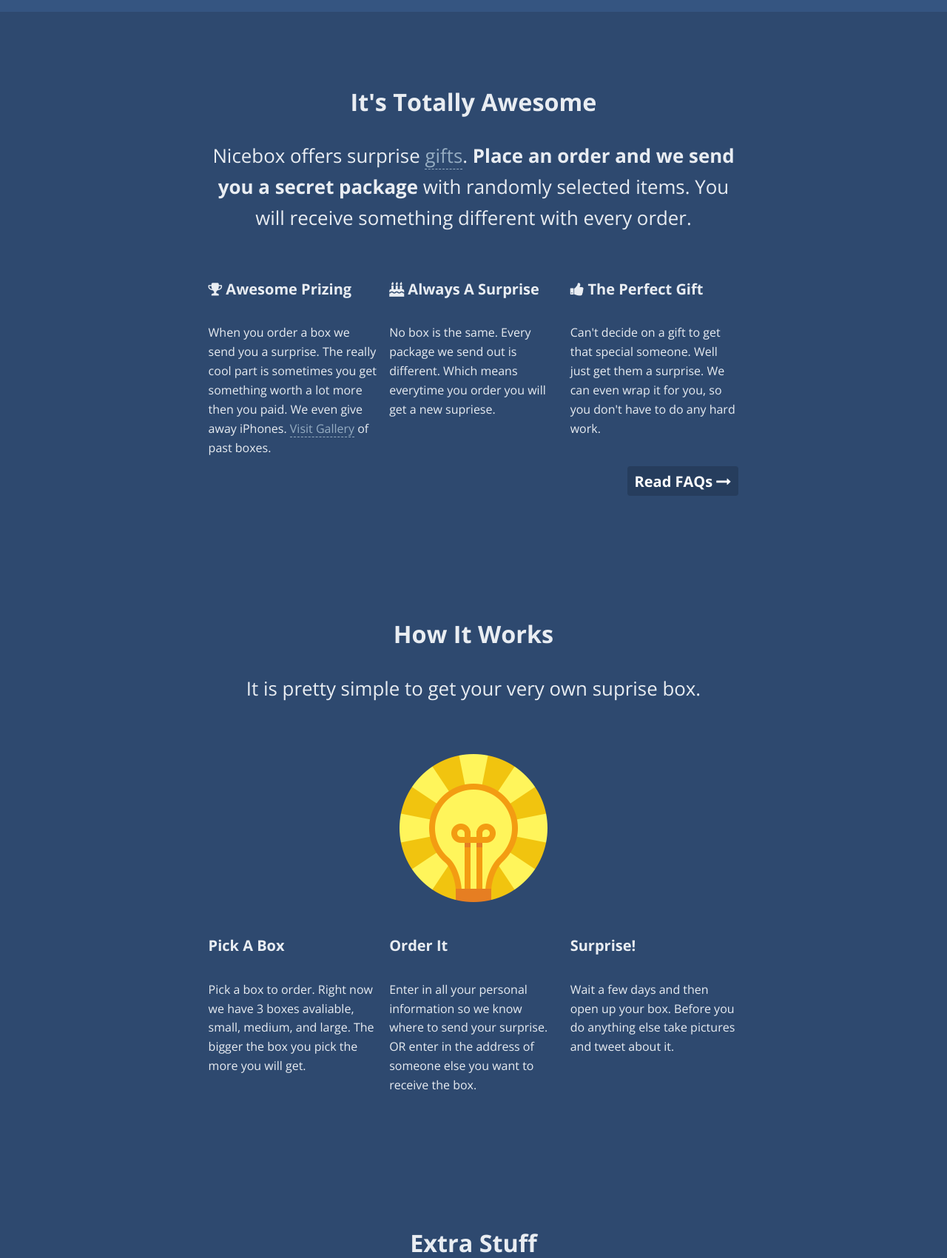
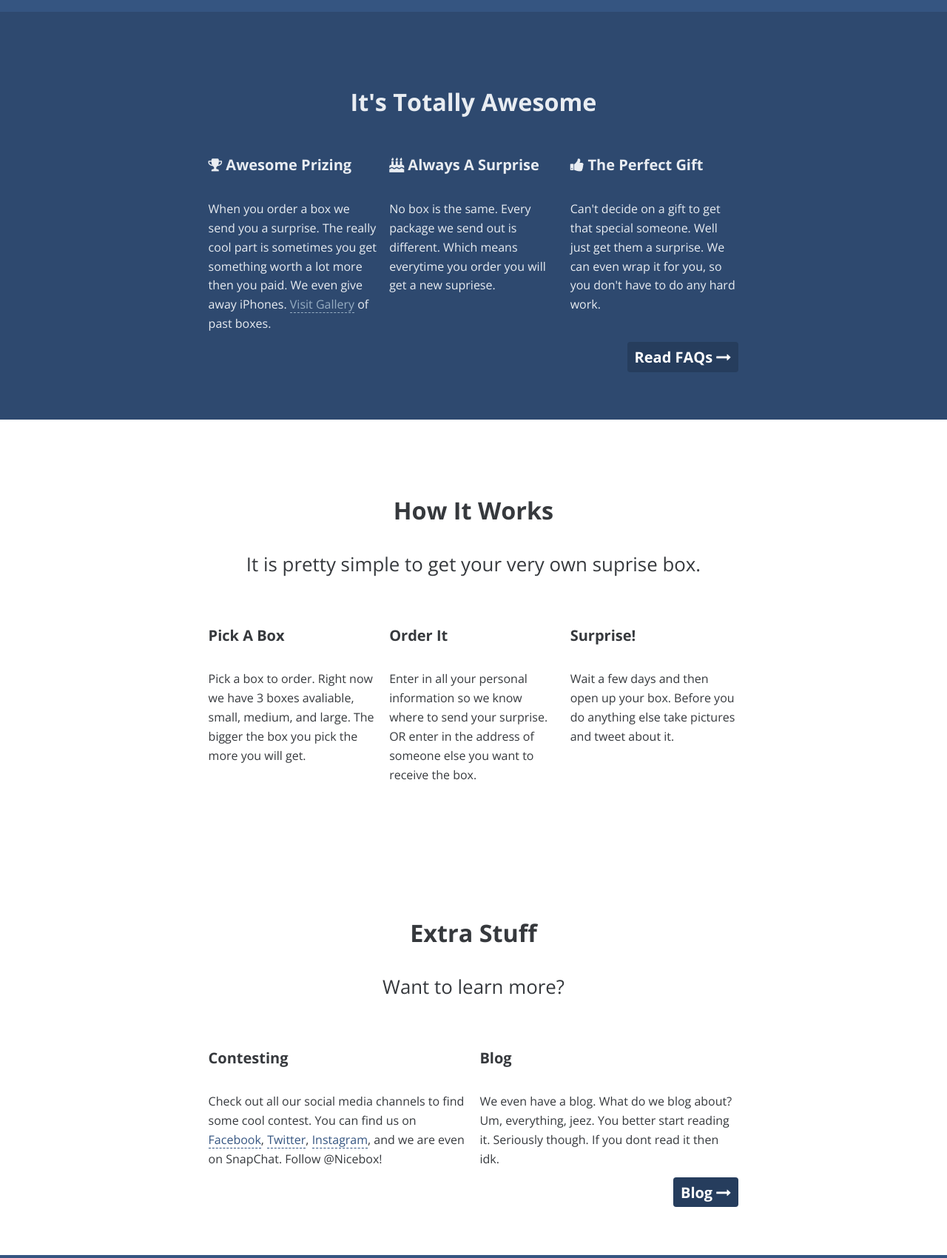
Before and after one commit to thomaskimura/Nicebox, a PHP site: page /about.php in a window 1280 px wide. Shown: the part 287-1987 px from the top of the page at 74% size. Run offline with PHP 8.4, Linux system fonts and the light colour scheme; data that the repository does not hold is empty; some libraries are stand-ins or nearby versions.

Commit message:
Minor
Minor changes

```diff
--- a/about.php
+++ b/about.php
@@ -13,14 +13,15 @@
 </div>
 
 
+
 <div class="darkBlue5Background padding">
 	<div class="container">
 
 		<div class="centerColumn">
       <h3 class="centerText ">It's Totally Awesome</h3>
-        <p class="biggerText centerText">
+        <!-- <p class="biggerText centerText">
 Nicebox offers surprise <a href="gifts.php">gifts</a>. <strong>Place an order and we send you a secret package</strong> with randomly selected items. You will receive something different with every order.
-        </p>
+        </p> -->
     </div>
 
     <div class="centerColumn">
@@ -49,32 +50,32 @@ Nicebox offers surprise <a href="gifts.php">gifts</a>. <strong>Place an order an
 </div>
 
 
-<div class="darkBlue5Background  padding">
+<div class="whiteBackground  padding darkText">
 	<div class="container">
 
 		<div class="centerColumn">
-      <h3 class="centerText ">How It Works</h3>
+      <h3 class="centerText darkText">How It Works</h3>
         <p class="biggerText centerText">
 It is pretty simple to get your very own suprise box.
         </p>
-      <img src="img/icons/Bulb@2x.png" class="padding-small">
+      <!-- <img src="img/icons/Bulb@2x.png" class="padding-small"> -->
     </div>
 
     <div class="centerColumn">
       <div class="large4">
-        <h5 class="">Pick A Box</h3>
+        <h5 class="darkText">Pick A Box</h3>
         <p class="">
   Pick a box to order. Right now we have 3 boxes avaliable, small, medium, and large. The bigger the box you pick the more you will get.
         </p>
       </div>
       <div class="large4">
-        <h5 class="">Order It</h3>
+        <h5 class="darkText">Order It</h3>
         <p class="">
   Enter in all your personal information so we know where to send your surprise. OR enter in the address of someone else you want to receive the box.
         </p>
       </div>
       <div class="large4">
-        <h5 class="">Surprise!</h3>
+        <h5 class="darkText">Surprise!</h3>
         <p class="">
   Wait a few days and then open up your box. Before you do anything else take pictures and tweet about it.
         </p>
@@ -85,12 +86,12 @@ It is pretty simple to get your very own suprise box.
 </div>
 
 
-<div class="padding  darkBlue5Background">
+<div class="padding  whiteBackground darkText">
 	<div class="container">
 
 		<div class="centerColumn">
-      <h3 class="centerText ">Extra Stuff</h3>
-      <img src="img/icons/Box1@2x.png" class="padding-small">
+      <h3 class="centerText darkText">Extra Stuff</h3>
+      <!-- <img src="img/icons/Box1@2x.png" class="padding-small"> -->
         <p class="biggerText centerText">
 Want to learn more?
         </p>
@@ -98,13 +99,13 @@ Want to learn more?
 
     <div class="centerColumn">
       <div class="large6">
-        <h5 class="">Contesting</h3>
+        <h5 class="darkText">Contesting</h3>
         <p class="">
   Check out all our social media channels to find some cool contest. You can find us on <a href="#">Facebook</a>, <a href="#">Twitter</a>, <a href="#">Instagram</a>, and we are even on SnapChat. Follow @Nicebox!
         </p>
       </div>
       <div class="large6">
-        <h5 class="">Blog</h3>
+        <h5 class="darkText">Blog</h3>
         <p class="no-margin">
   We even have a blog. What do we blog about? Um, everything, jeez. You better start reading it. Seriously though. If you dont read it then idk.
         </p>
```
